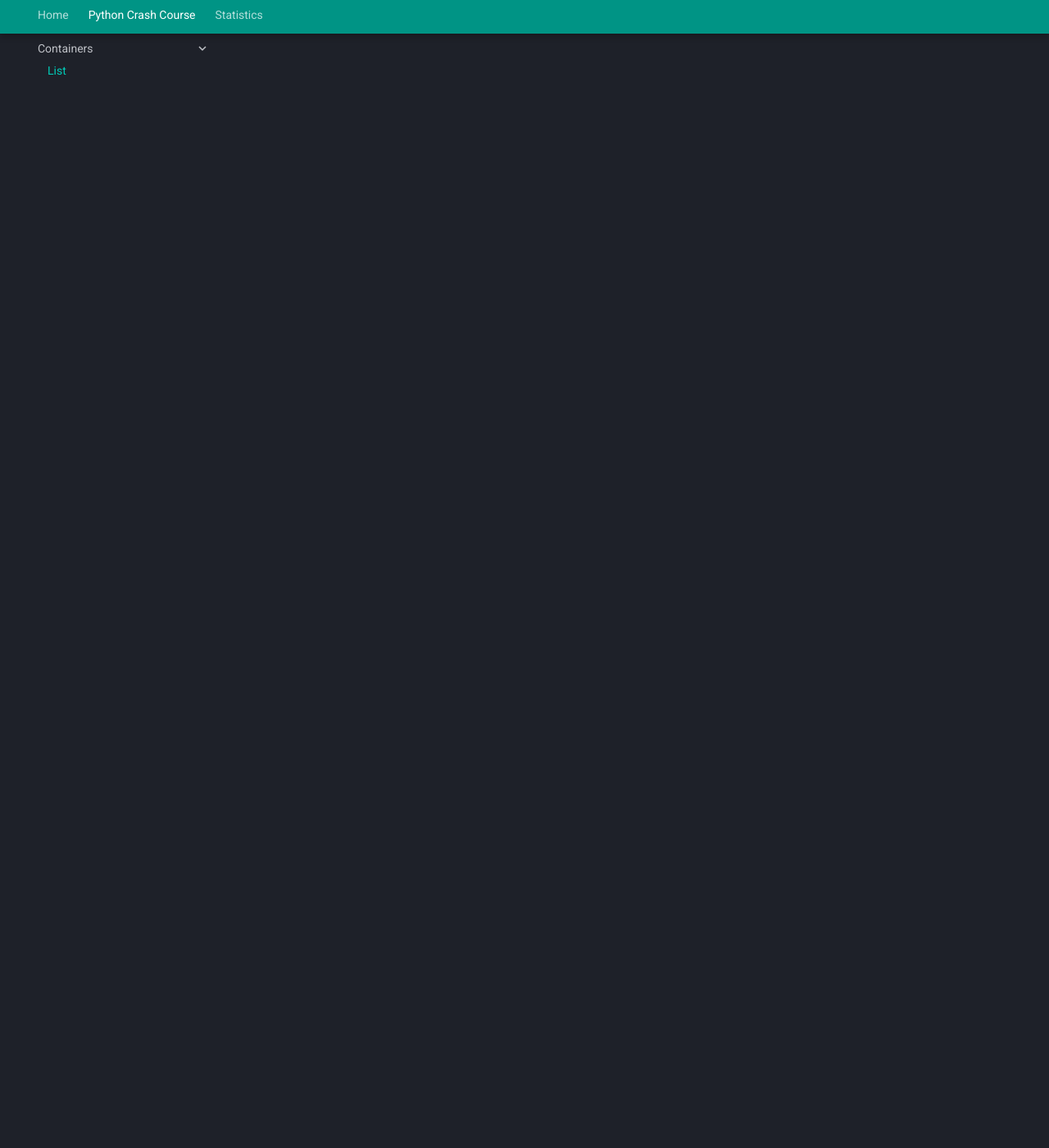
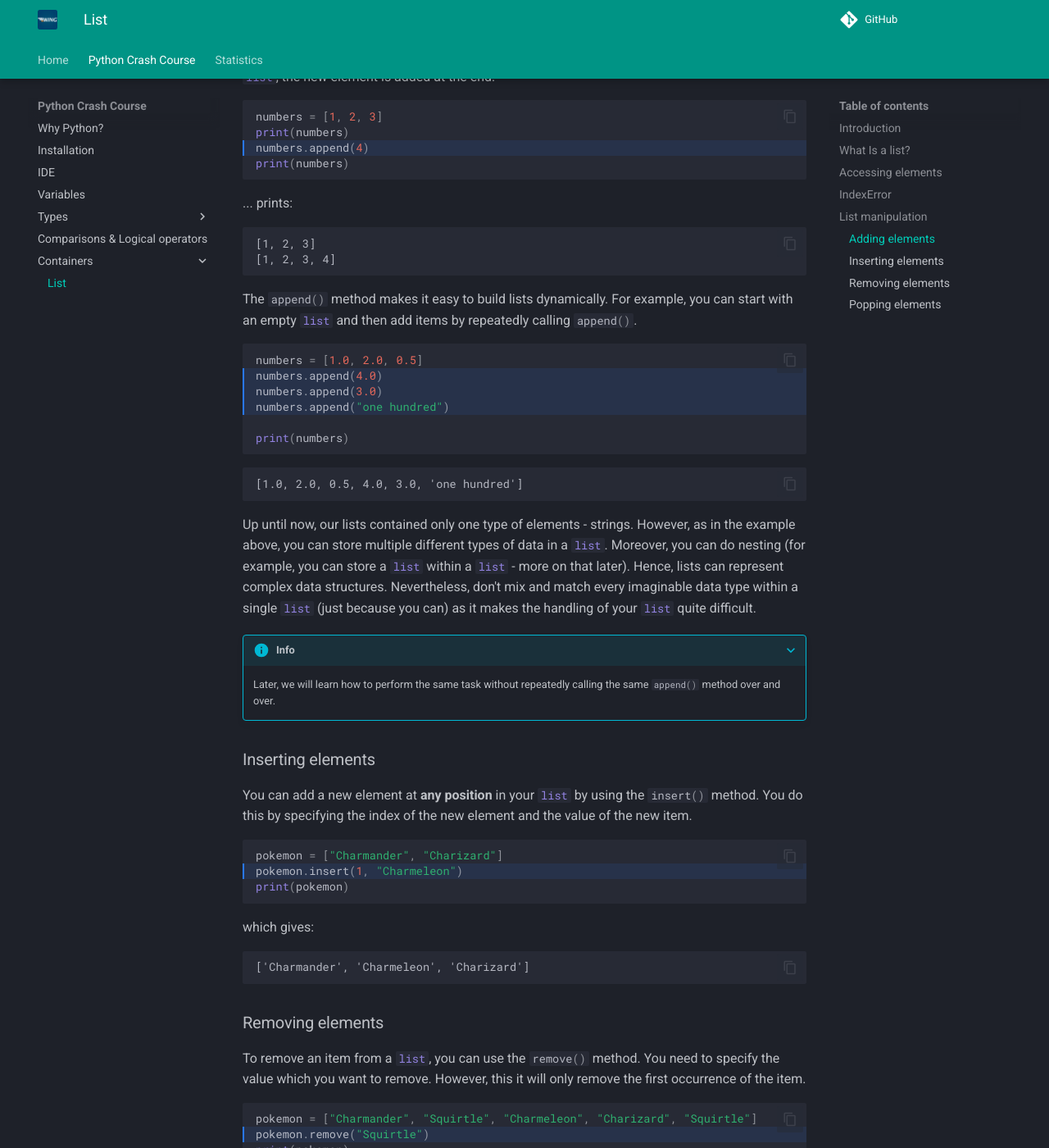
Before and after one commit to mciwing/mciwing.github.io, an MkDocs documentation site: the page built from docs/python/containers/list.md, in a window 1280 px wide and 1400 px high, scrolled down 2406 px. Shown: the whole window at 82% size. Built offline with MkDocs 1.6.1 and Material for MkDocs 9.7.7, drawn with Linux system fonts in a browser that asks for light colours; comment, search, counter and statistics services are not loaded; before the commit the page ends 2447 px from its top, so only the background shows below that; some of the changed text lies outside the part shown.

Commit message:
docs: list manipulation (Python Crash Course) #9

````diff
--- a/docs/python/containers/list.md
+++ b/docs/python/containers/list.md
@@ -72,7 +72,7 @@
     whether you are making a simple off-by-one error.
 
 
-```py
+```py hl_lines="2"
 beatles = ["John", "Paul", "George", "Ringo"]
 print(beatles[4])
 ```
@@ -112,3 +112,126 @@
 
     and use `#!python print()` to output:
     `"My favourite language is Python!"`
+
+## List manipulation
+
+`Python` provides several ways to add or remove data to existing lists.
+
+### Adding elements
+
+The simplest way to add a new element to a `#!python list`, is to append it.
+When you append an item to a `#!python list`, the new element is added at
+the end.
+
+```py hl_lines="3"
+numbers = [1, 2, 3]
+print(numbers)
+numbers.append(4)
+print(numbers)
+```
+
+... prints:
+
+```
+[1, 2, 3]
+[1, 2, 3, 4]
+```
+
+The `#!python append()` method makes it easy to build lists dynamically. For
+example, you can start with an empty `#!python list` and then add items by
+repeatedly calling `#!python append()`.
+
+```py hl_lines="2-4"
+numbers = [1.0, 2.0, 0.5]
+numbers.append(4.0)
+numbers.append(3.0)
+numbers.append("one hundred")
+
+print(numbers)
+```
+
+```
+[1.0, 2.0, 0.5, 4.0, 3.0, 'one hundred']
+```
+
+Up until now, our lists contained only one type of elements - strings. However,
+as in the example above, you can store multiple different types of data in a
+`#!python list`. Moreover, you can do nesting (for example, you can store a
+`#!python list` within a `#!python list` - more on that later). Hence,
+lists can represent complex data structures.
+Nevertheless, don't mix and match every imaginable data type within a single
+`#!python list` (just because you can) as it makes the handling of your
+`#!python list` quite difficult.
+
+???+ info
+
+    Later, we will learn how to perform the same task without repeatedly
+    calling the same `#!python append()` method over and over.
+
+### Inserting elements
+
+You can add a new element at **any position** in your `#!python list` by using
+the `#!python insert()` method. You do this by specifying the index of the new
+element and the value of the new item.
+
+```py hl_lines="2"
+pokemon = ["Charmander", "Charizard"]
+pokemon.insert(1, "Charmeleon")
+print(pokemon)
+```
+
+which gives:
+
+```
+['Charmander', 'Charmeleon', 'Charizard']
+```
+
+### Removing elements
+
+To remove an item from a `#!python list`, you can use the `#!python remove()`
+method. You need to specify the value which you want to remove. However,
+this it will only remove the first occurrence of the item.
+
+```py hl_lines="2"
+pokemon = ["Charmander", "Squirtle", "Charmeleon", "Charizard", "Squirtle"]
+pokemon.remove("Squirtle")
+print(pokemon)
+```
+
+... prints:
+
+```
+['Charmander', 'Charmeleon', 'Charizard', 'Squirtle']
+```
+
+### Popping elements
+
+Sometimes you’ll want to use the value of an item after you remove it from a
+`#!python list`. The `#!python pop()` method removes a specified element of a
+`#!python list`. Additionally, the item is returned so you can work with that
+item after removing it.
+
+The term pop comes from thinking of a `#!python list` as a stack of items and
+popping one item off the top of the stack. In this analogy, the top of a stack
+corresponds to the end of a `#!python list`.
+
+```py hl_lines="2"
+pokemon = ["Charmander", "Charmeleon", "Bulbasaur", "Charizard"]
+bulbasaur = pokemon.pop(2)
+print(pokemon)
+print(bulbasaur)
+```
+
+... prints:
+
+```
+['Charmander', 'Charmeleon', 'Charizard']
+Bulbasaur
+```
+
+???+ question "List manipulation"
+
+    Define a `#!python list` with a couple of elements (of your choice). Play
+    around with the methods `#!python append()`, `#!python insert()`,
+    `#!python remove()` and `#!python pop()`. Print the `#!python list` after
+    each operation to see the changes.
````
Also changed, not shown: other parts of docs/python/containers/list.md (+3 -3 lines).
